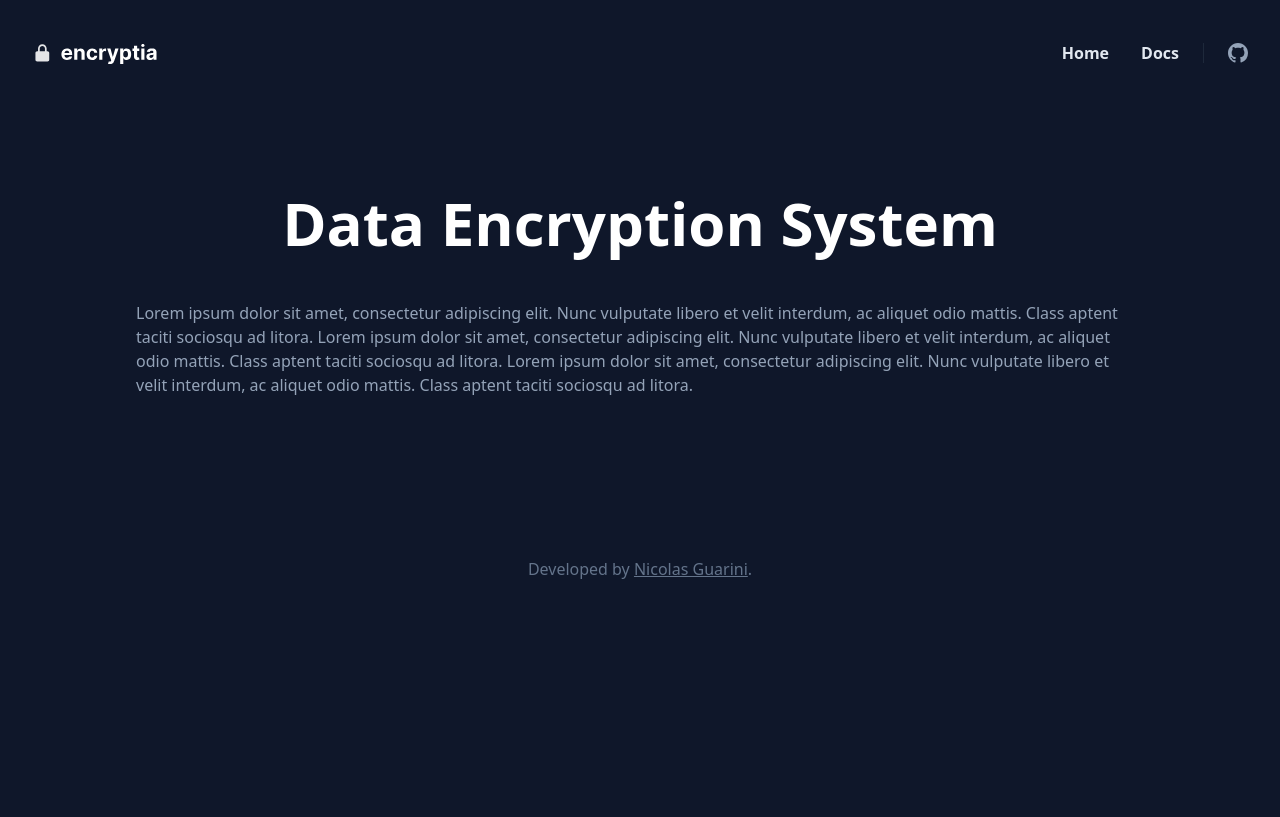
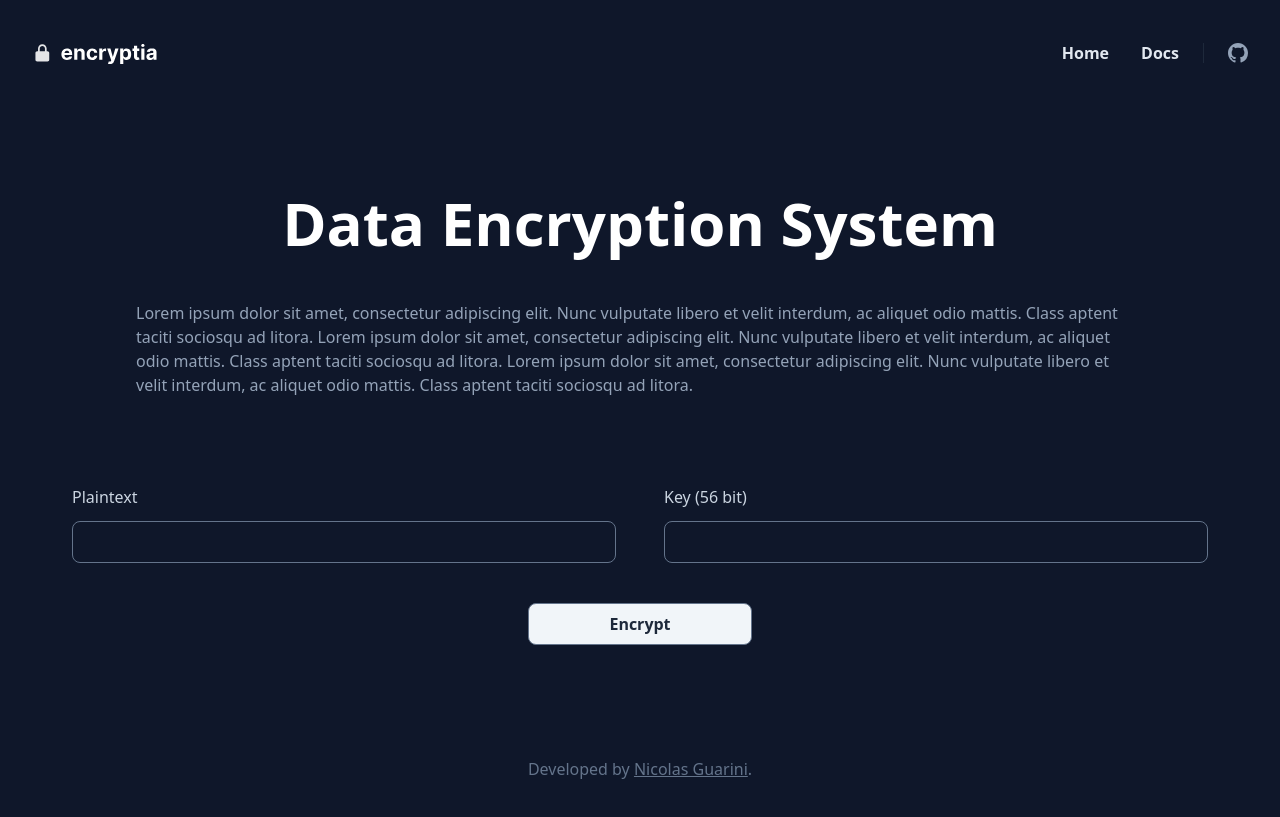
Before and after one commit to nicolasguarini/encryptia, a Next.js app: page /des in a window 1280 px wide. Built offline with nearby package versions, Linux system fonts and the light colour scheme.

Commit message:
Create input group for DES encryption and related submit handler function

```diff
--- a/pages/des/index.js
+++ b/pages/des/index.js
@@ -3,7 +3,11 @@ import React from 'react'
 import Layout from '../../components/layout/Layout'
 import AlgorithmHeader from '../../components/ui/AlgorithmHeader'
 
-function DES() {
+export default function DES() {
+  const handleClick = () => {
+    console.log("clicked")
+  }
+
   return (
     <Layout>
         <Head>
@@ -17,8 +21,29 @@ function DES() {
                 Lorem ipsum dolor sit amet, consectetur adipiscing elit. Nunc vulputate libero et velit interdum, ac aliquet odio mattis. Class aptent taciti sociosqu ad litora.
             </p>
         </AlgorithmHeader>
+
+        <div className='container m-auto'>
+          <div className='grid gird-cols-1 md:grid-cols-2 gap-12 p-1 md:p-10'>
+            <div>
+              <label className='block mb-3 text-slate-300' for='plaintext'>Plaintext</label>
+              <input name='plaintext' type="text" className='bg-slate-900 border rounded-lg p-2 w-[100%] border-slate-500'/>
+            </div>
+
+            <div>
+              <label className='block mb-3 text-slate-300' for='key'>Key (56 bit)</label>
+              <input name='key' type="text" className='bg-slate-900 border rounded-lg p-2 w-[100%] border-slate-500'/>
+            </div>
+          </div>
+
+          <button
+            onClick={handleClick}
+            className='block border border-solid border-slate-500 rounded-lg bg-slate-100 text-slate-800 px-20 py-2 font-bold m-auto'
+            >
+            Encrypt
+          </button>
+        </div>
+
+
     </Layout>
   )
 }
-
-export default DES
```
